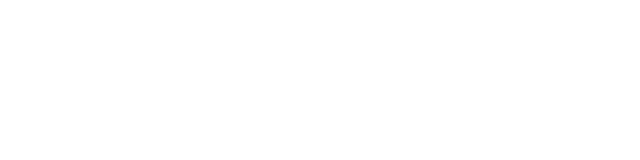
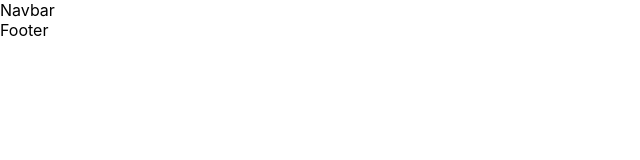
Before and after one commit to aaryan610/minds-matter, a React (Create React App) app: page / in a window 1280 px wide. Shown: the top 160 px of the page, without its empty margins (0-640 px from the left). Built offline with nearby package versions, Linux system fonts and the light colour scheme.

Commit message:
Structure defined

```diff
--- a/package.json
+++ b/package.json
@@ -10,7 +10,9 @@
     "firebase-tools": "^9.12.0",
     "react": "^17.0.2",
     "react-dom": "^17.0.2",
-    "react-scripts": "4.0.3",
+    "react-router-dom": "^5.2.0",
+    "react-scripts": "^4.0.3",
+    "styled-components": "^5.3.0",
     "web-vitals": "^1.0.1"
   },
   "scripts": {
--- a/src/Components/Footer/Footer.js
+++ b/src/Components/Footer/Footer.js
@@ -0,0 +1,11 @@
+import React from "react";
+
+const Footer = () => {
+  return (
+    <React.Fragment>
+      <div>Footer</div>
+    </React.Fragment>
+  );
+};
+
+export default Footer;
--- a/src/Components/Home/Home.js
+++ b/src/Components/Home/Home.js
@@ -1,7 +1,12 @@
 import React from "react";
+import Styles from "./Home.css";
 
 const Home = () => {
-  return <React.Fragment></React.Fragment>;
+  return (
+    <React.Fragment>
+      <div></div>
+    </React.Fragment>
+  );
 };
 
 export default Home;
--- a/src/Components/Main.js
+++ b/src/Components/Main.js
@@ -1,5 +1,9 @@
 import React from "react";
 import { BrowserRouter as Router, Route } from "react-router-dom";
+
+//Components
+import Navbar from "./Navbar/Navbar";
+import Footer from "./Footer/Footer";
 
 //Pages
 import Home from "./Home/Home";
@@ -8,8 +12,13 @@ const Main = () => {
   return (
     <React.Fragment>
       <Router>
+        <Navbar />
+
+        {/* Pages */}
         <Route exact path="/" component={Home} />
         <Route exact path="/home" component={Home} />
+
+        <Footer />
       </Router>
     </React.Fragment>
   );
--- a/src/Components/Navbar/Navbar.css
+++ b/src/Components/Navbar/Navbar.css
@@ -1 +1,4 @@
-/* No CSS *//*# sourceMappingURL=Navbar.css.map */
+.navbar {
+  background-color: red;
+}
+/*# sourceMappingURL=Navbar.css.map */
--- a/src/Components/Navbar/Navbar.js
+++ b/src/Components/Navbar/Navbar.js
@@ -0,0 +1,12 @@
+import React from "react";
+import Styles from "./Navbar.css";
+
+const Navbar = () => {
+  return (
+    <React.Fragment>
+      <div className={Styles.navbar}>Navbar</div>
+    </React.Fragment>
+  );
+};
+
+export default Navbar;
--- a/src/Components/Navbar/Navbar.scss
+++ b/src/Components/Navbar/Navbar.scss
@@ -0,0 +1,3 @@
+.navbar {
+  background-color: red;
+}
```
Also changed, not shown: 2 other files (tests, documents, lock files or other folders).
